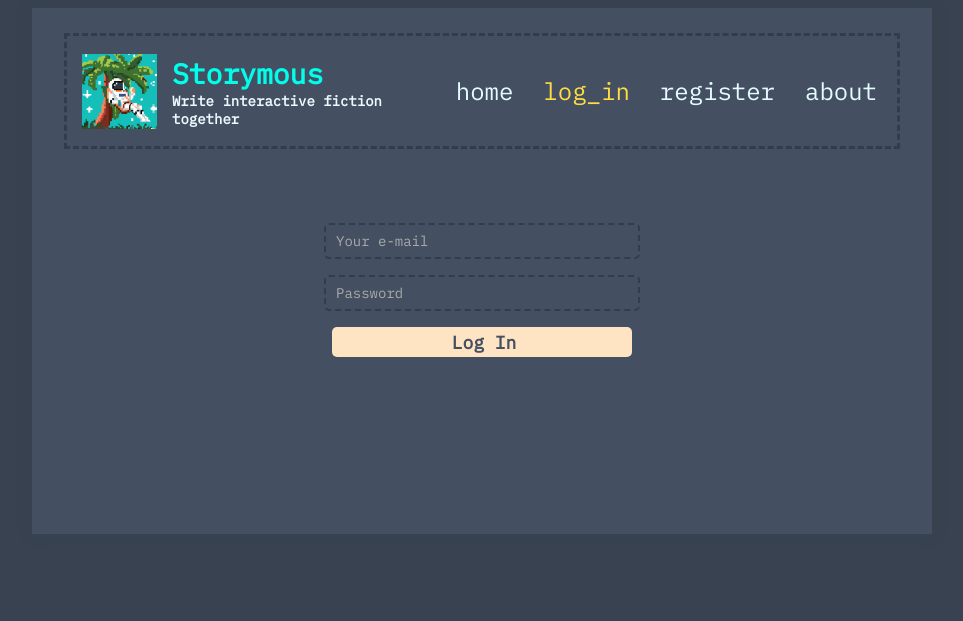
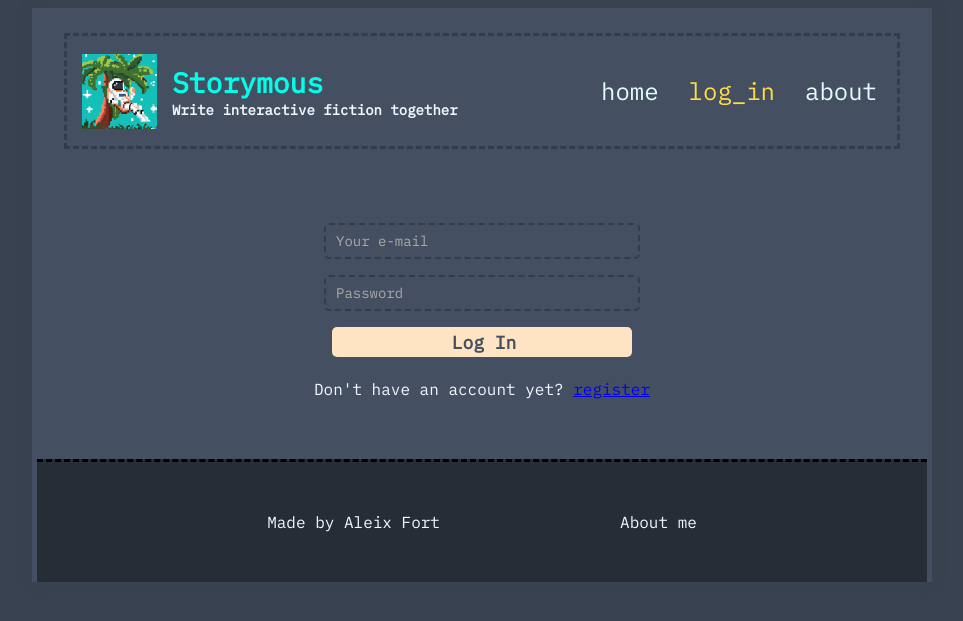
Before and after one commit to aleixfortm/storymous-old, a Flask app: page /login in a window 1280 px wide. Shown: the top 621 px of the page, without its empty margins (158-1121 px from the left). Run offline with Flask 3, Linux system fonts and the light colour scheme; parts of the project's set-up code (start-up, migrations or seed data) failed here and were passed over; some libraries are stand-ins or nearby versions.

Commit message:
Added footer and other styles

```diff
--- a/blueprints/auth.py
+++ b/blueprints/auth.py
@@ -1,5 +1,5 @@
 from flask import Blueprint, url_for, render_template, flash, redirect
-from flask_login import UserMixin, current_user, login_user, LoginManager, login_required
+from flask_login import UserMixin, current_user, login_user, LoginManager, login_required, logout_user
 from flask_wtf import FlaskForm
 from wtforms import StringField, PasswordField, SubmitField
 from wtforms.validators import DataRequired, Email, EqualTo, email_validator, ValidationError
@@ -154,6 +154,18 @@ def login():
     return render_template("login.html", form=form)
 
 
+@login_required
+@auth_bp.route("/logout")
+def logout():
+
+    if current_user.is_authenticated:
+
+        logout_user() #log user out and clear cookies
+        print("Already logged, sending back home")
+
+    return redirect(url_for("home"))
+
+
 @auth_bp.route("/register", methods=["GET", "POST"])
 def register():
     form = RegistrationForm()
--- a/main.py
+++ b/main.py
@@ -51,7 +51,6 @@ def home():
 def about():
 
     if current_user.is_authenticated:
-        print("Already logged, sending back home")
         return render_template("about.html")
 
     return redirect(url_for("home"))
--- a/static/styles.css
+++ b/static/styles.css
@@ -25,7 +25,7 @@ body {
 
 .base {
     max-width: 900px;
-    padding: 5px 0;
+    padding: 5px 0 0 0;
     margin: 0 auto;
     z-index: 10;
     background-color: #445061;
@@ -201,6 +201,10 @@ input:focus, select:focus, textarea:focus, button:focus {
     margin: auto;
 }
 
+.login-form__box {
+    padding-bottom: 10px;
+}
+
 label[for="email"] {
     font-weight: 500;
     font-size:large;
@@ -282,8 +286,14 @@ input[type="submit"]:hover {
 
 /* ---------- 404 ---------- */
 
+.error {
+    margin: 0 100px 0 100px;
+    display: flex;
+}
+
+
 .error__box{
-    margin: 100px 250px;
+    margin: 50px 250px 100px 250px;
     padding: 10px 10px;
     color: aliceblue;
     background-color: #445061;
@@ -303,3 +313,22 @@ input[type="submit"]:hover {
     text-decoration: underline;
     color:rgb(255, 179, 64);
 }
+
+/* --------- Footer ---------- */
+
+.footer {
+    padding: 50px;
+    display: flex;
+    flex-direction: row;
+    justify-content: space-evenly;
+    background-color: #262d36;
+    border-top: 3px dashed black;
+}
+
+.footer__author {
+
+}
+
+.footer__social-media {
+
+}
--- a/templates/base.html
+++ b/templates/base.html
@@ -27,7 +27,14 @@
 
         {% endblock %}
 
-        <footer class="footer"></footer>
+        <footer class="footer">
+            <div class="footer__author">
+                Made by Aleix Fort
+            </div>
+            <div class="footer__social-media">
+                About me
+            </div>
+        </footer>
     </div>
 </body>
 </html>
--- a/templates/login.html
+++ b/templates/login.html
@@ -3,18 +3,20 @@
     <ul class="navbar__navigation">
         <li class="navbar__navigation-item"><a href="{{url_for('home')}}" class="navbar__link " >home</a></li>
         <li class="navbar__navigation-item"><a href="{{url_for('auth.login')}}" class="navbar__link " style="color:rgb(255, 220, 64);">log_in</a></li>
-        <li class="navbar__navigation-item"><a href="{{url_for('auth.register')}}" class="navbar__link ">register</a></li>
         <li class="navbar__navigation-item"><a href="{{url_for('about')}}" class="navbar__link ">about</a></li>
     </ul>
 </header>
 <main class="main">
     <div class="login-form">
-        <form method="POST" action="{{ url_for('auth.login') }}">
+        <form method="POST" action="{{ url_for('auth.login') }}" class="login-form__box">
             {{form.hidden_tag()}}
             {{form.email(placeholder="Your e-mail")}}
             {{form.password(placeholder="Password")}}
             {{form.submit()}}
         </form>
+        <div class="login-form__register">
+            Don't have an account yet? <a href=" {{url_for('register') }}">register</a>
+        </div>
     </div>
 </main>
 {% endblock %}
```
Also changed, not shown: templates/404.html (+19 -1 lines).
